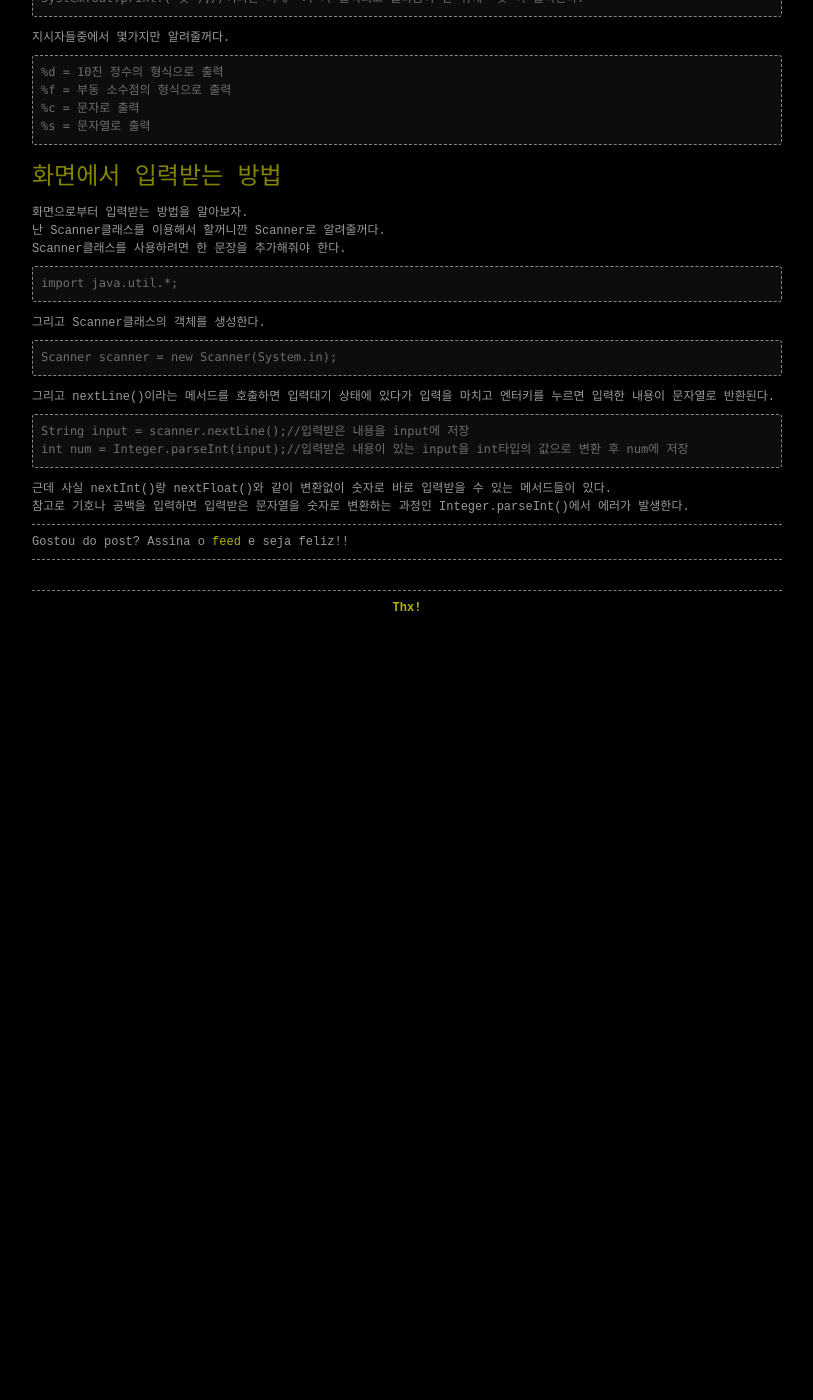
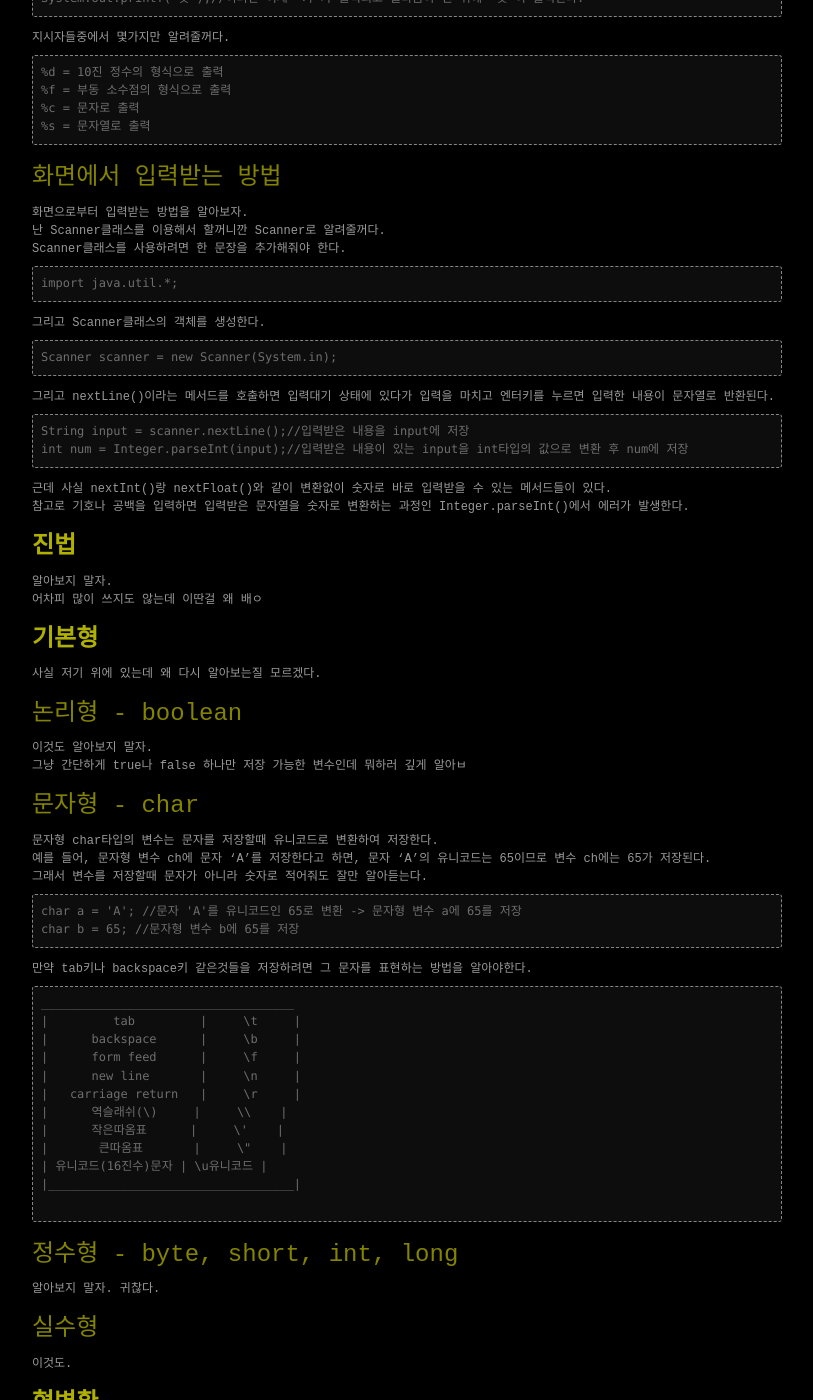
Before and after one commit to bloody-skyle/blog, a Jekyll site: the page built from _posts/2022/2022-11-06-변수.md, in a window 1280 px wide and 1400 px high, scrolled down 2220 px. Shown: the whole window, without its empty margins (233-1046 px from the left). Built offline with Jekyll 4.4.1, drawn with Linux system fonts in a browser that asks for light colours; comment, search, counter and statistics services are not loaded; before the commit the page ends 2850 px from its top, so only the background shows below that; some of the changed text lies outside the part shown.

Commit message:
변수 완성

````diff
--- a/_posts/2022/2022-11-06-변수.md
+++ b/_posts/2022/2022-11-06-변수.md
@@ -145,3 +145,70 @@ int num = Integer.parseInt(input);//입력받은 내용이 있는 input을 int
 ```
 근데 사실 nextInt()랑 nextFloat()와 같이 변환없이 숫자로 바로 입력받을 수 있는 메서드들이 있다.
 참고로 기호나 공백을 입력하면 입력받은 문자열을 숫자로 변환하는 과정인 Integer.parseInt()에서 에러가 발생한다.
+
+<h1>진법</h1>
+
+알아보지 말자.
+어차피 많이 쓰지도 않는데 이딴걸 왜 배ㅇ
+
+<h1>기본형</h1>
+
+사실 저기 위에 있는데 왜 다시 알아보는질 모르겠다.
+
+<h3>논리형 - boolean</h3>
+
+이것도 알아보지 말자.
+그냥 간단하게 true나 false 하나만 저장 가능한 변수인데 뭐하러 깊게 알아ㅂ
+
+<h3>문자형 - char</h3>
+
+문자형 char타입의 변수는 문자를 저장할때 유니코드로 변환하여 저장한다.
+예를 들어, 문자형 변수 ch에 문자 'A'를 저장한다고 하면, 문자 'A'의 유니코드는 65이므로 변수 ch에는 65가 저장된다.
+그래서 변수를 저장할때 문자가 아니라 숫자로 적어줘도 잘만 알아듣는다.
+```
+char a = 'A'; //문자 'A'를 유니코드인 65로 변환 -> 문자형 변수 a에 65를 저장
+char b = 65; //문자형 변수 b에 65를 저장
+```
+
+만약 tab키나 backspace키 같은것들을 저장하려면 그 문자를 표현하는 방법을 알아야한다.
+```
+___________________________________
+|         tab         |     \t     |
+|      backspace      |     \b     |
+|      form feed      |     \f     |
+|      new line       |     \n     |
+|   carriage return   |     \r     |
+|      역슬래쉬(\)     |     \\    |
+|      작은따옴표      |     \'    |
+|       큰따옴표       |     \"    |
+| 유니코드(16진수)문자 | \u유니코드 |
+|__________________________________|
+
+```
+
+<h3>정수형 - byte, short, int, long</h3>
+
+알아보지 말자. 귀찮다.
+
+<h3>실수형</h3>
+
+이것도.
+
+<h1>형변환</h1>
+
+말 그대로 변수의 타입을 다른걸로 바꿔주는거다.
+
+<h3>형변환 방법을 알아보자.</h3>
+
+진짜로 간단하다.
+그냥 변수앞에 (타입)을 써주면 된다.
+```
+int a = 10; //변수 a에 숫자 10을 저장
+float b = (float)a; //변수 a의 값인 숫자 10을 실수형으로 변환후 b에 저장
+```
+참고로 위에 있는 예시에서 변수 a는 형변환을 당해도 여전히 정수형 타입의 변수다.
+
+<h1>끝</h1>
+
+하 씨 드디어 끝났다.
+이제 연산자 만들어야하네 젠장
````
